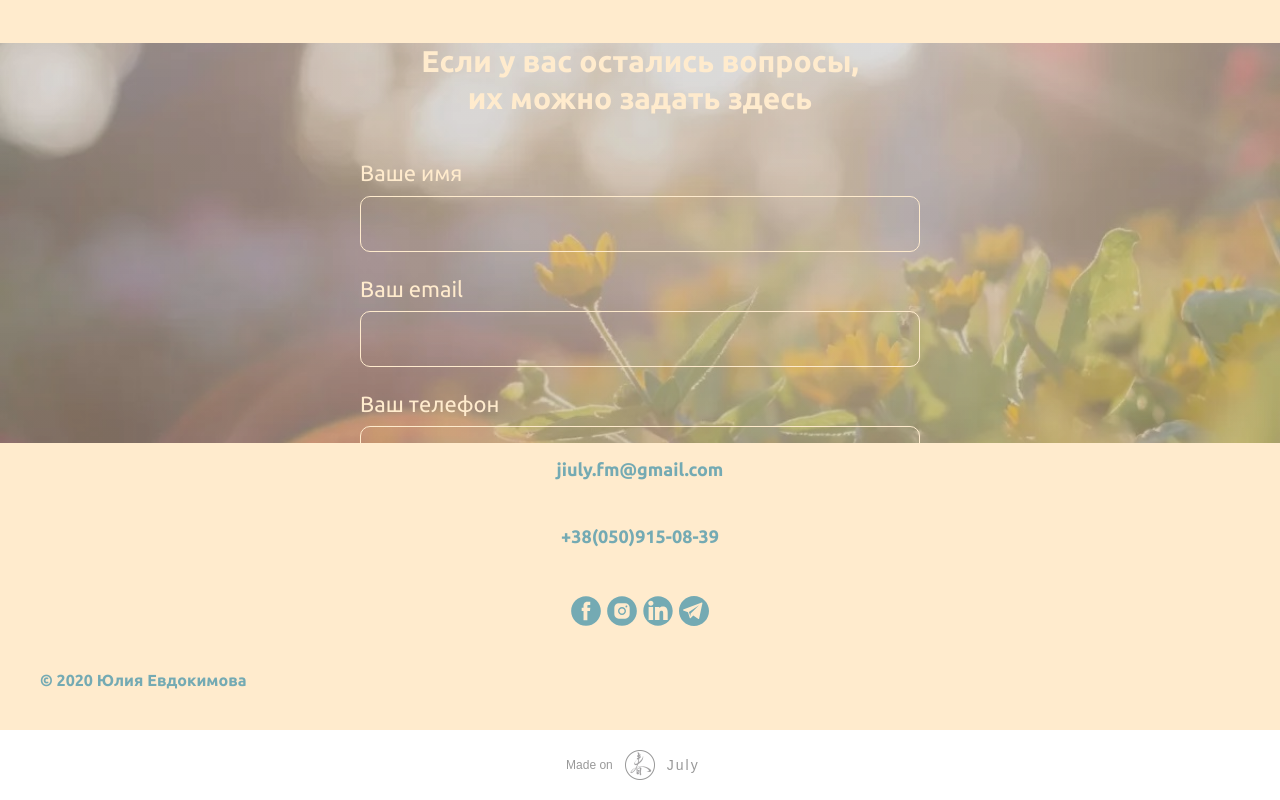
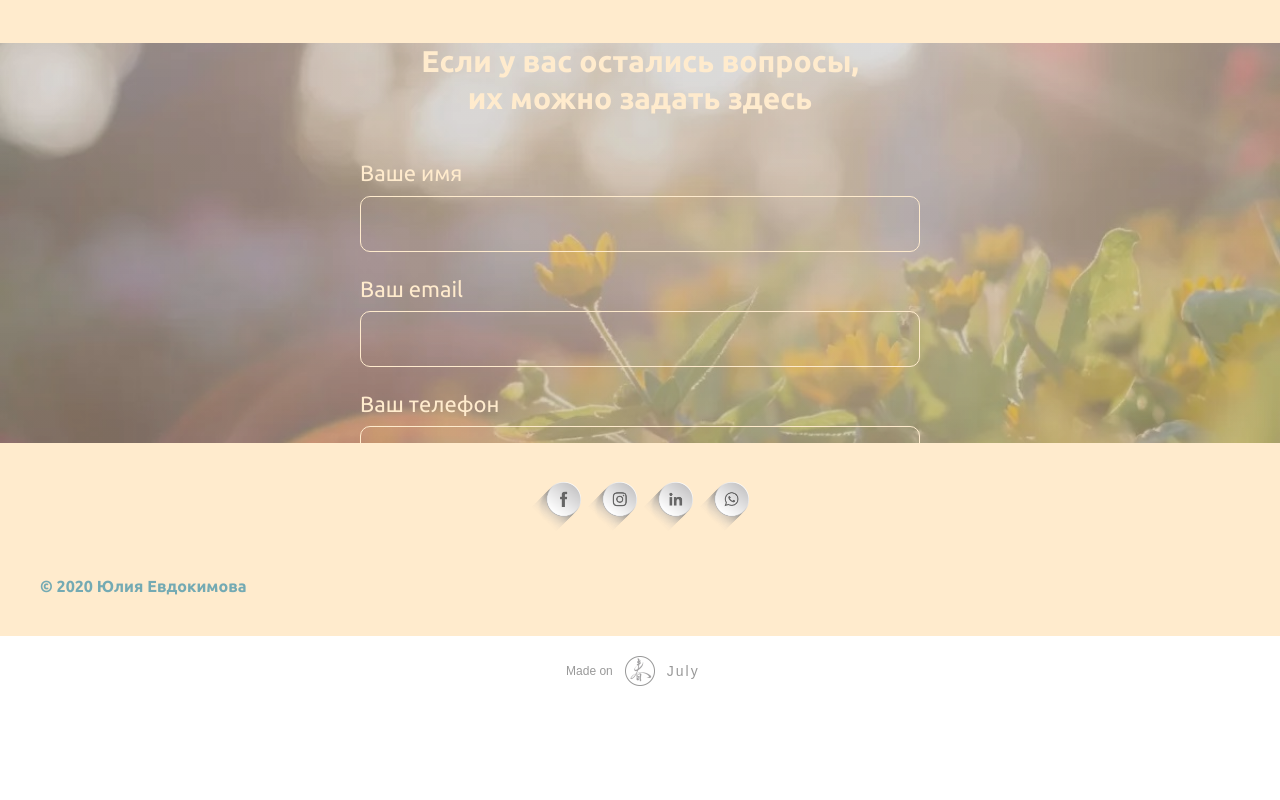
Before and after one commit to Juliaevdokimova/github.io, a plain HTML site: page index.html in a window 1280 px wide. Shown: the part 4810-5610 px from the top of the page. After the commit the page ends 5516 px from the top, so only its background shows below. Drawn offline with nearby package versions, Linux system fonts and the light colour scheme; some packages are replaced by stand-ins of ours; a script that the page names is missing.

Commit message:
Update index.html

```diff
--- a/index.html
+++ b/index.html
@@ -1283,67 +1283,32 @@
                     <div class="t-container">
                         <div class="t-col t-col_6 t-prefix_3 t-align_center">
 
-				<div class="t574__title t-title t-title_xs t574__bottom-margin_lg"
-                                style="color:#74aab3;font-size:18px;" field="title">jiuly.fm@gmail.com</div>
-				<div class="t574__title t-title t-title_xs t574__bottom-margin_lg"
-                                style="color:#74aab3;font-size:18px;" field="title">+38(050)915-08-39</div>
 
+		<div class="t-sociallinks">
+                                <div class="t-sociallinks__wrapper">
+                                    <div class="t-sociallinks__item"> <a href="https://www.facebook.com/julia.evdokimova.14" target="_blank">
+									<img src="images/icons/1.png"
+									width="50px" height="50px" alt="" class="network"></a></div>
+                                <div class="t-sociallinks__item"> <a href="https://www.instagram.com/july.fm/?hl=ru" target="_blank">
+									<img src="images/icons/2.png"
+									width="50px" height="50px" alt="" class="network"></a> </div>
 
-				<div class="t-sociallinks">
-                                <div class="t-sociallinks__wrapper">
-                                    <div class="t-sociallinks__item"> <a href="https://www.facebook.com/julia.evdokimova.14"
-                                            target="_blank"> <svg class="t-sociallinks__svg" version="1.1" id="Layer_1"
-                                                xmlns="http://www.w3.org/2000/svg"
-                                                xmlns:xlink="http://www.w3.org/1999/xlink" x="0px" y="0px" width="30px"
-                                                height="30px" viewBox="0 0 48 48" enable-background="new 0 0 48 48"
-                                                xml:space="preserve">
-                                                <desc>Facebook</desc>
-                                                <path style="fill:#74aab3;"
-                                                    d="M47.761,24c0,13.121-10.638,23.76-23.758,23.76C10.877,47.76,0.239,37.121,0.239,24c0-13.124,10.638-23.76,23.764-23.76C37.123,0.24,47.761,10.876,47.761,24 M20.033,38.85H26.2V24.01h4.163l0.539-5.242H26.2v-3.083c0-1.156,0.769-1.427,1.308-1.427h3.318V9.168L26.258,9.15c-5.072,0-6.225,3.796-6.225,6.224v3.394H17.1v5.242h2.933V38.85z" />
-                                            </svg> </a> </div>
-                                    <div class="t-sociallinks__item"> <a href="https://www.instagram.com/july.fm/?hl=ru" target="_blank"> <svg
-                                                class="t-sociallinks__svg" version="1.1" id="Layer_1"
-                                                xmlns="http://www.w3.org/2000/svg"
-                                                xmlns:xlink="http://www.w3.org/1999/xlink" width="30px" height="30px"
-                                                viewBox="0 0 30 30" xml:space="preserve">
-                                                <desc>Instagram</desc>
-                                                <path style="fill:#74aab3;"
-                                                    d="M15,11.014 C12.801,11.014 11.015,12.797 11.015,15 C11.015,17.202 12.802,18.987 15,18.987 C17.199,18.987 18.987,17.202 18.987,15 C18.987,12.797 17.199,11.014 15,11.014 L15,11.014 Z M15,17.606 C13.556,17.606 12.393,16.439 12.393,15 C12.393,13.561 13.556,12.394 15,12.394 C16.429,12.394 17.607,13.561 17.607,15 C17.607,16.439 16.444,17.606 15,17.606 L15,17.606 Z">
-                                                </path>
-                                                <path style="fill:#74aab3;"
-                                                    d="M19.385,9.556 C18.872,9.556 18.465,9.964 18.465,10.477 C18.465,10.989 18.872,11.396 19.385,11.396 C19.898,11.396 20.306,10.989 20.306,10.477 C20.306,9.964 19.897,9.556 19.385,9.556 L19.385,9.556 Z">
-                                                </path>
-                                                <path style="fill:#74aab3;"
-                                                    d="M15.002,0.15 C6.798,0.15 0.149,6.797 0.149,15 C0.149,23.201 6.798,29.85 15.002,29.85 C23.201,29.85 29.852,23.202 29.852,15 C29.852,6.797 23.201,0.15 15.002,0.15 L15.002,0.15 Z M22.666,18.265 C22.666,20.688 20.687,22.666 18.25,22.666 L11.75,22.666 C9.312,22.666 7.333,20.687 7.333,18.28 L7.333,11.734 C7.333,9.312 9.311,7.334 11.75,7.334 L18.25,7.334 C20.688,7.334 22.666,9.312 22.666,11.734 L22.666,18.265 L22.666,18.265 Z">
-                                                </path>
-                                            </svg> </a> </div>
-                                    <div class="t-sociallinks__item"> <a
-                                            href="https://www.linkedin.com/julia.evdokimova/" target="_blank">
-                                            <svg class="t-sociallinks__svg" version="1.1" id="Layer_1"
-                                                xmlns="http://www.w3.org/2000/svg"
-                                                xmlns:xlink="http://www.w3.org/1999/xlink" x="0px" y="0px" width="30px"
-                                                height="30px" viewBox="0 0 48 48" enable-background="new 0 0 48 48"
-                                                xml:space="preserve">
-                                                <desc>LinkedIn</desc>
-                                                <path style="fill:#74aab3;"
-                                                    d="M8.99402 37.97V38.47H9.49402H15.714H16.214V37.97V17.9659V17.4659H15.714H9.49402H8.99402V17.9659V37.97ZM26.077 19.2614V17.969V17.469H25.577H19.613H19.113V17.969V37.973V38.473H19.613H25.829H26.329V37.973V28.077C26.329 26.7816 26.4561 25.6098 26.9179 24.7713C27.1424 24.3639 27.4438 24.0395 27.8525 23.8131C28.2641 23.585 28.814 23.4399 29.558 23.4399C30.2745 23.4399 30.7691 23.6067 31.1207 23.8523C31.4735 24.0988 31.7253 24.4547 31.9038 24.906C32.2721 25.8373 32.29 27.0626 32.29 28.245V37.974V38.474H32.79H39H39.5V37.974V27C39.5 24.2955 39.2136 21.7867 38.0551 19.9487C36.8633 18.0579 34.8148 16.9709 31.546 16.9709C29.0885 16.9709 27.2261 18.003 26.077 19.2614ZM47.501 24C47.501 36.9798 36.9789 47.5 24.001 47.5C11.0211 47.5 0.499023 36.9798 0.499023 24C0.499023 11.0222 11.0211 0.5 24.001 0.5C36.9788 0.5 47.501 11.0261 47.501 24ZM12.604 15.74C14.8675 15.74 16.706 13.9008 16.706 11.634C16.706 9.36816 14.8674 7.52905 12.604 7.52905C10.3344 7.52905 8.5 9.36834 8.5 11.634C8.5 13.8952 10.3339 15.74 12.604 15.74Z" />
-                                            </svg> </a> </div>
-                                    <div class="t-sociallinks__item"> <a href="https://t.me/julia.evdokimova"
-                                            target="_blank"> <svg class="t-sociallinks__svg" version="1.1" id="Layer_1"
-                                                xmlns="http://www.w3.org/2000/svg"
-                                                xmlns:xlink="http://www.w3.org/1999/xlink" width="30px" height="30px"
-                                                viewBox="0 0 60 60" xml:space="preserve">
-                                                <desc>Telegram</desc>
-                                                <path style="fill:#74aab3;"
-                                                    d="M30 0C13.4 0 0 13.4 0 30s13.4 30 30 30 30-13.4 30-30S46.6 0 30 0zm16.9 13.9l-6.7 31.5c-.1.6-.8.9-1.4.6l-10.3-6.9-5.5 5.2c-.5.4-1.2.2-1.4-.4L18 32.7l-9.5-3.9c-.7-.3-.7-1.5 0-1.8l37.1-14.1c.7-.2 1.4.3 1.3 1z" />
-                                                <path style="fill:#74aab3;" d="M22.7 40.6l.6-5.8 16.8-16.3-20.2 13.3" />
-                                            </svg> </a> </div>
+                                <div class="t-sociallinks__item"> <a href="https://www.linkedin.com/in/julia.evdokimova" target="_blank">
+									<img src="images/icons/3.png"
+									width="50px" height="50px" alt="" class="network"></a> </div>
+
+                                <div class="t-sociallinks__item"> <a href="viber://add?number=380509150839" target="_blank">
+									<img src="images/icons/4.png"
+									width="50px" height="50px" alt="" class="network"></a> </div>
                                 </div>
                             </div>
                         </div>
                     </div>
                 </div>
             </div>
+
+
+
             <div id="rec163487880" class="r t-rec t-rec_pb_15" style="padding-bottom:15px;background-color:#FFEBCD; "
                 data-animationappear="off" data-record-type="389" data-bg-color="#FFEBCD">
                 <!-- T389 -->
```
